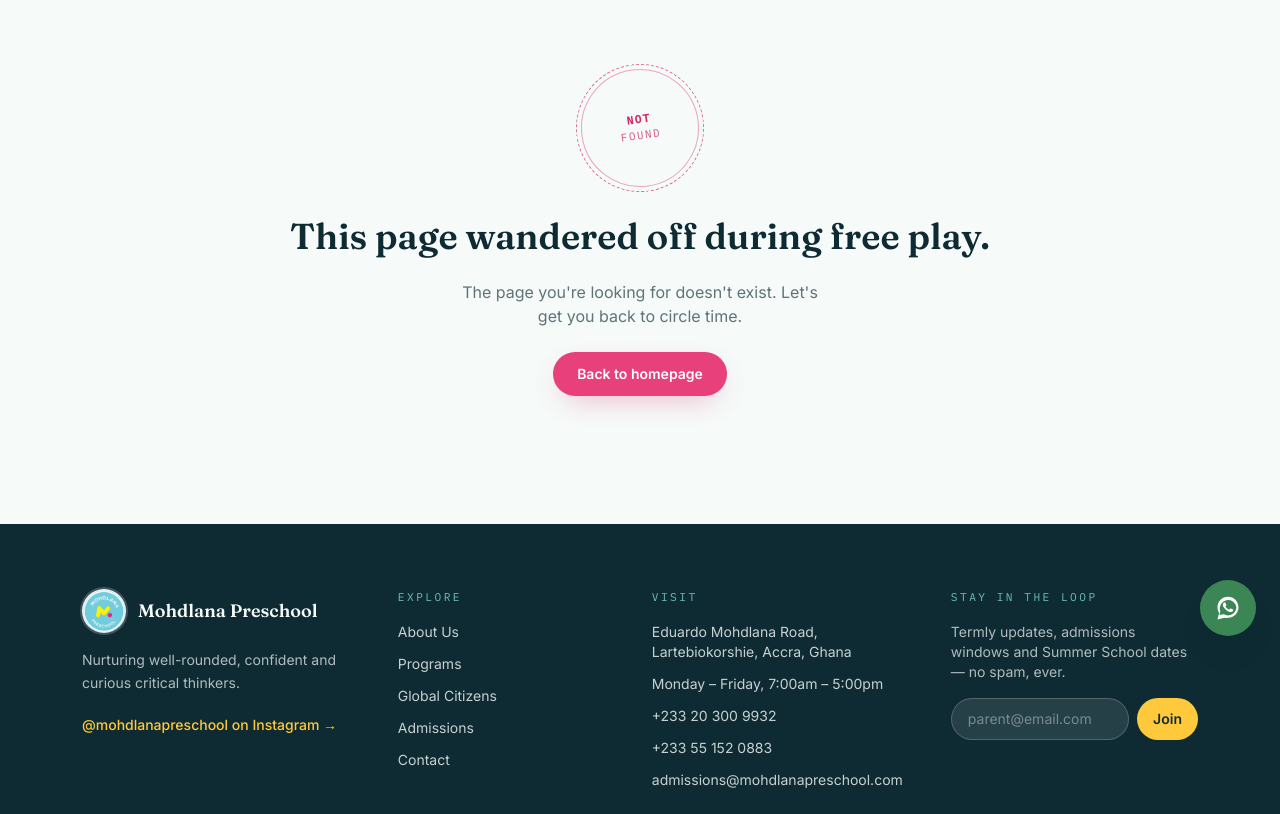
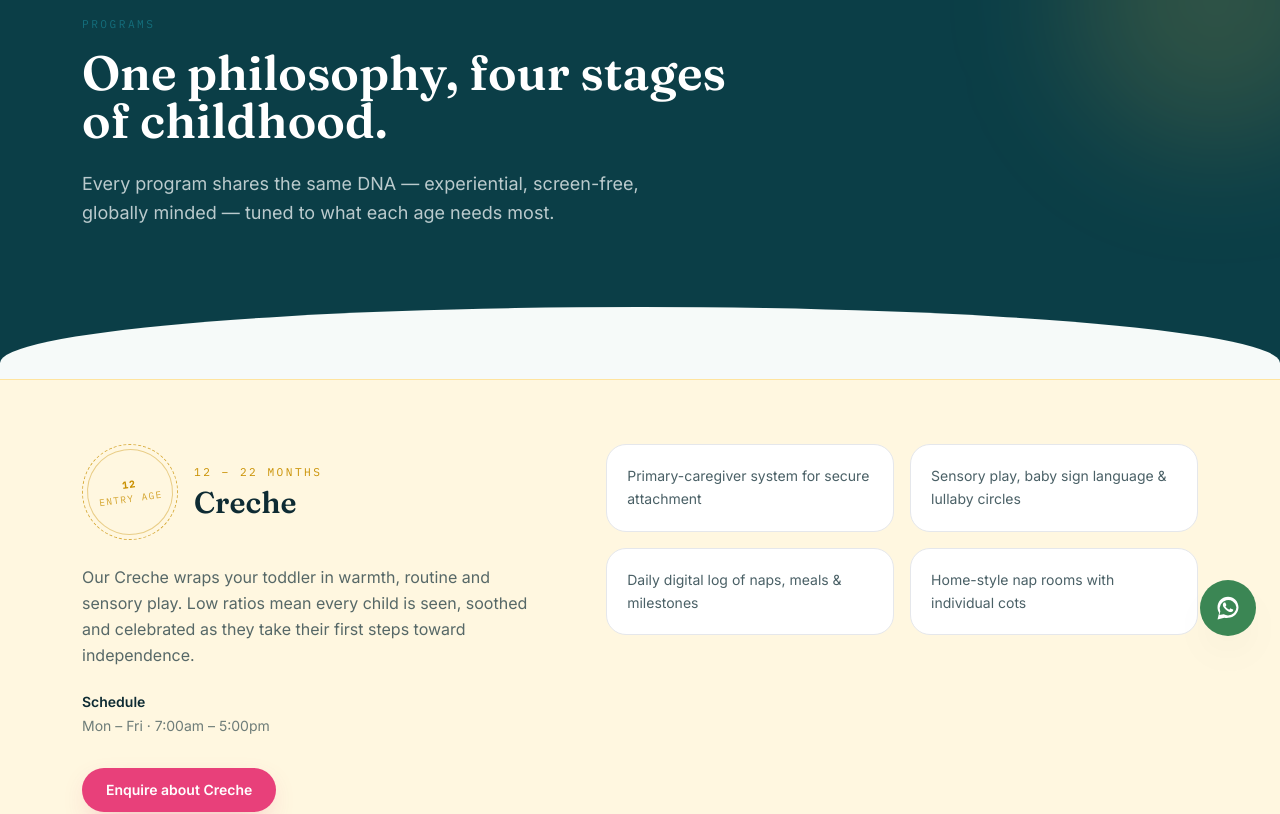
Before and after one commit to techguywebdev-cmyk/mohdlana, a Next.js app: page /programs in a window 1280 px wide. Before the commit this address had no page. Shown: the part 140-954 px from the top of the page. Built offline with nearby package versions, Linux system fonts and the light colour scheme.

Commit message:
Add files via upload

```diff
--- /dev/null
+++ b/app/programs/page.tsx
@@ -0,0 +1,73 @@
+import type { Metadata } from 'next';
+import Link from 'next/link';
+import PageIntro from '@/components/PageIntro';
+import Stamp from '@/components/Stamp';
+import { programs } from '@/lib/data';
+
+export const metadata: Metadata = {
+  title: 'Programs',
+  description: 'Creche, Nursery, Kindergarten and Summer School programs at Mohdlana Preschool, Accra.'
+};
+
+const toneBg = { teal: 'bg-teal-50', sun: 'bg-sun-50', bloom: 'bg-bloom-50' } as const;
+const toneText = { teal: 'text-teal-700', sun: 'text-sun-600', bloom: 'text-bloom-500' } as const;
+const toneBorder = { teal: 'border-teal-200', sun: 'border-sun-200', bloom: 'border-bloom-200' } as const;
+
+export default function ProgramsPage() {
+  return (
+    <>
+      <PageIntro
+        eyebrow="Programs"
+        title="One philosophy, four stages of childhood."
+        description="Every program shares the same DNA — experiential, screen-free, globally minded — tuned to what each age needs most."
+      />
+
+      <div className="space-y-6 pb-24 pt-4">
+        {programs.map((program, i) => (
+          <section
+            key={program.slug}
+            id={program.slug}
+            className={`scroll-mt-24 border-y ${toneBorder[program.color]} ${toneBg[program.color]} py-16`}
+          >
+            <div className="container-page grid gap-10 lg:grid-cols-[0.9fr_1.1fr] lg:items-start">
+              <div>
+                <div className="flex items-center gap-4">
+                  <Stamp label={program.ages.split(' ')[0]} sublabel="entry age" tone={program.color} />
+                  <div>
+                    <p className={`eyebrow ${toneText[program.color]}`}>{program.ages}</p>
+                    <h2 className="mt-1 font-display text-3xl font-semibold text-ink">{program.name}</h2>
+                  </div>
+                </div>
+                <p className="mt-6 max-w-md text-base leading-relaxed text-ink/70">{program.description}</p>
+                <div className="mt-6 flex flex-col gap-1 text-sm text-ink/60">
+                  <span className="font-semibold text-ink">Schedule</span>
+                  <span>{program.schedule}</span>
+                </div>
+                <Link href="/admissions#enquire" className="btn-primary mt-8 inline-flex">
+                  Enquire about {program.name}
+                </Link>
+              </div>
+              <div className="grid gap-4 sm:grid-cols-2">
+                {program.highlights.map((h) => (
+                  <div key={h} className="rounded-xl2 border border-ink/8 bg-white p-5">
+                    <p className="text-sm leading-relaxed text-ink/75">{h}</p>
+                  </div>
+                ))}
+              </div>
+            </div>
+          </section>
+        ))}
+      </div>
+
+      <section className="container-page pb-24 text-center">
+        <h2 className="font-display text-3xl font-semibold sm:text-4xl">Not sure which program fits?</h2>
+        <p className="mx-auto mt-3 max-w-md text-ink/65">
+          Tell us your child&apos;s age and personality — our admissions team will recommend the right fit.
+        </p>
+        <Link href="/admissions#enquire" className="btn-primary mt-8 inline-flex">
+          Talk to admissions
+        </Link>
+      </section>
+    </>
+  );
+}
```
